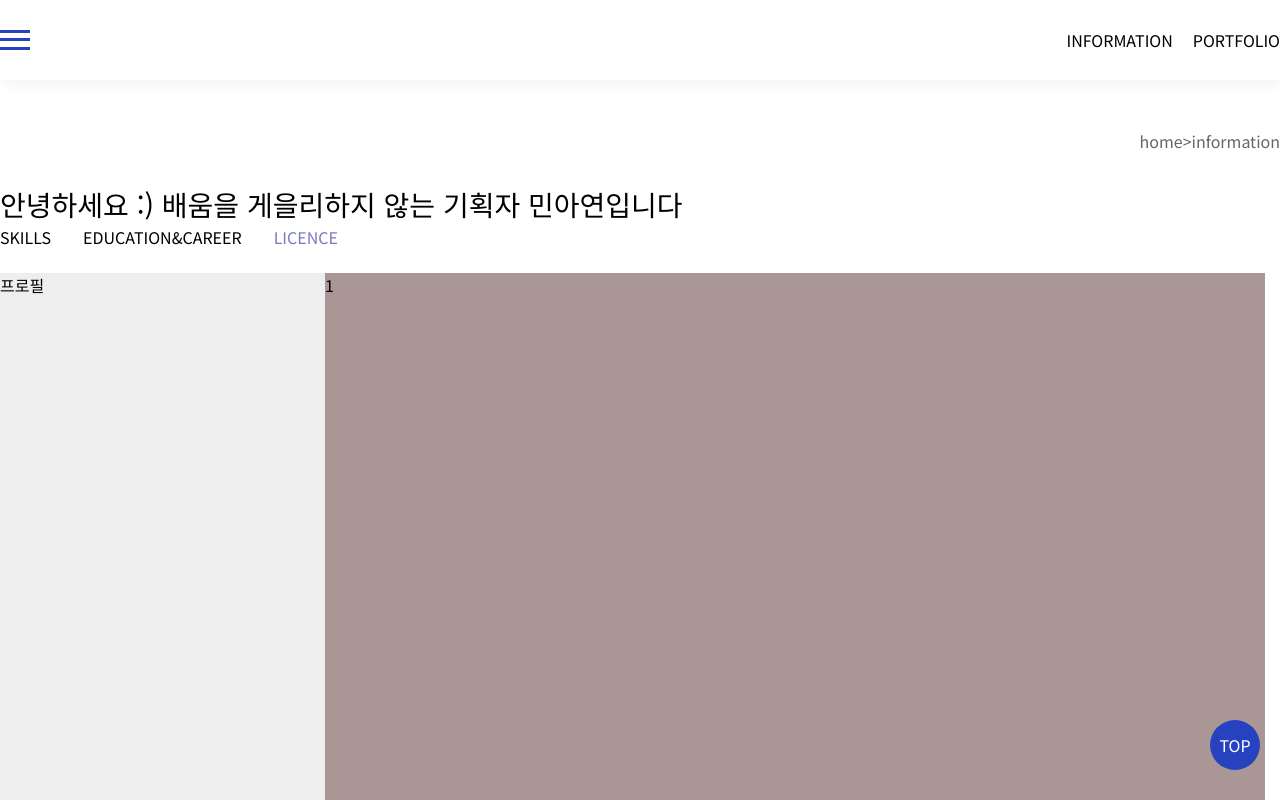
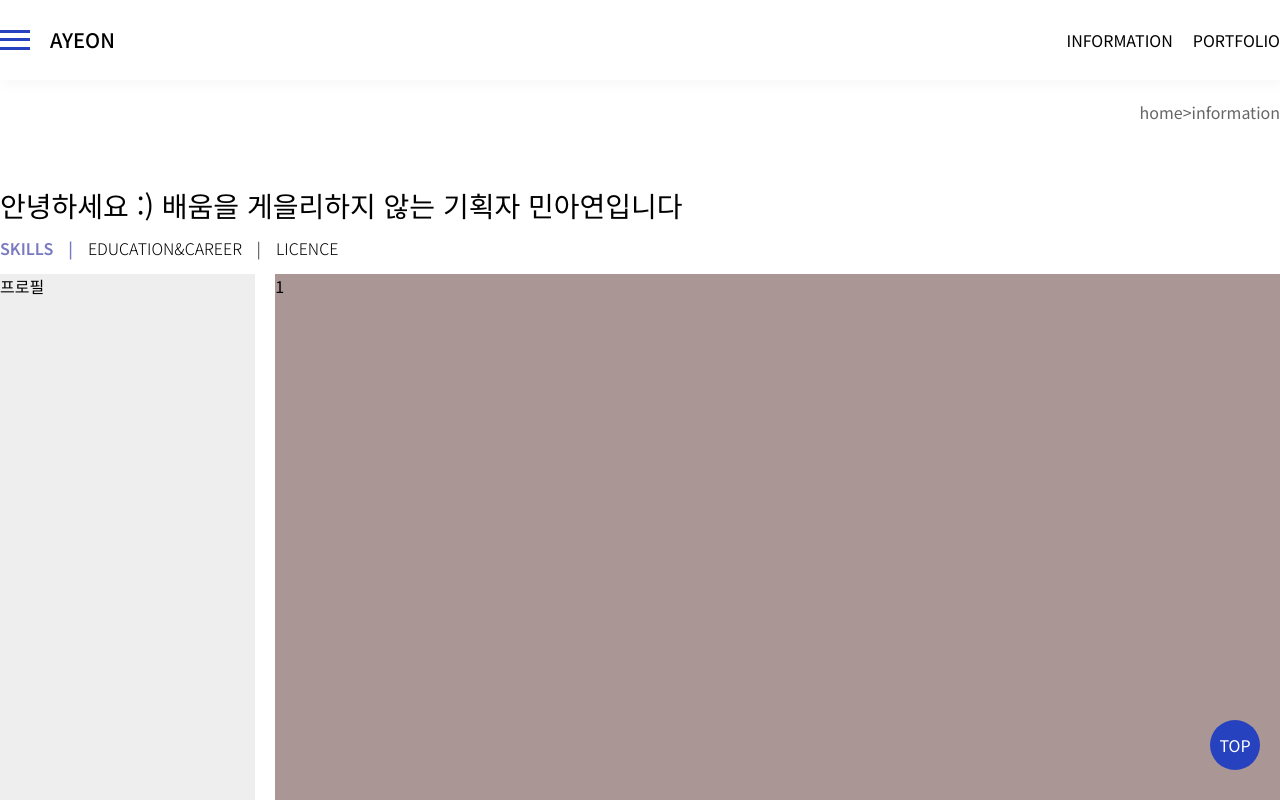
Before and after one commit to aktyu101/ayeon_portfolio, a Next.js app: page /information in a window 1280 px wide. Shown: the top 800 px of the page. Built offline with nearby package versions, Linux system fonts and the light colour scheme.

Commit message:
240324_2

```diff
--- a/src/components/breadcrumbs.js
+++ b/src/components/breadcrumbs.js
@@ -18,7 +18,7 @@ export default function Breadcrumbs() {
 
   return (
     <>
-      <div className="size-full flex justify-end text-[#666] pt-[49px]">
+      <div className="size-full flex justify-end text-[#666] pt-[20px]">
         <Link href="/">home</Link>
         {/* depth가 깊어져도 계속 추가되게 변경 */}
         {segments.map((segment, index) => (
--- a/src/components/information/InformationTemplate.js
+++ b/src/components/information/InformationTemplate.js
@@ -34,24 +34,28 @@ export default function InformationTemplate() {
     const target = contentRef.current[index];
     setSelectedContentIndex(index);
 
+    if (target) {
       window.scroll({
         top: target.offsetTop - 80,
         left: 0,
         behavior: "smooth",
       });
+    }
   };
 
   const buttonActiveClassName = (index) =>
-    twMerge(index === selectedContentIndex && "text-[#2299]");
+    twMerge(index === selectedContentIndex && "text-[#2299] font-semibold");
 
   useEffect(() => {
     document.addEventListener("scroll", () => {
       const scrollY = window.scrollY;
-
+      // 각 컨텐츠 영역의 위치 확인 후 현재 보여지는 영역 설정
       contentRef.current.forEach((ref, index) => {
-        const offsetY = ref.offsetTop - 80;
+        if (ref) {
+          const offsetY = ref.offsetTop - 300;
           if (scrollY >= offsetY) {
             setSelectedContentIndex(index);
+          }
         }
       });
     });
@@ -59,11 +63,11 @@ export default function InformationTemplate() {
 
   return (
     <div>
-      <div className="sticky top-0 h-[120px] bg-white pt-[30px] pb-[20px]">
+      <div className="sticky top-[80px] h-[150px] bg-white pt-[60px] pb-[20px]">
         <div className="text-[28px]">
           안녕하세요 :{")"} 배움을 게을리하지 않는 기획자 민아연입니다
         </div>
-        <ul className="flex gap-8 ">
+        <ul className="flex gap-[15px] pt-[10px] text-[16px] font-light">
           {contents.map((content, index) => (
             <button
               key={content.name}
@@ -71,16 +75,20 @@ export default function InformationTemplate() {
               className={buttonActiveClassName(index)}
             >
               {content.name}
+              {/* content name 사이에 '|' 추가 */}
+              {index !== contents.length - 1 && (
+                <span className="ml-[15px]">|</span>
+              )}
             </button>
           ))}
         </ul>
       </div>
 
       <div className="flex">
-        <div className=" top-[100px] w-[325px] h-[calc(100vh-80px)] bg-[#eee] sticky">
+        <div className=" top-[220px] w-[325px] h-[calc(100vh-220px)] bg-[#eee] sticky">
           프로필
         </div>
-        <div className="w-[940px] bg-[#eee] gap-y-[30px] wrap flex-wrap flex">
+        <div className="w-[100%] ml-5 bg-[#eee] gap-y-[30px] wrap flex-wrap flex">
           {contents.map((content, index) => (
             <div
               ref={addContentRef(index)}
--- a/src/components/menu.js
+++ b/src/components/menu.js
@@ -32,10 +32,16 @@ export default function Menu({ routes, onClick: handleClick }) {
 
 function MenuLink({ depth = 1, route }) {
   const styleMap = new Map([
-    [1, "text-[22px] font-medium text-white "],
+    [
+      1,
+      "text-[22px] font-medium text-white hover:text-[#ffffff8a] cursor-pointer",
+    ],
     // `[&:nth-child(odd)]:bg-gray-400`
-    [2, "text-[16px] font-extraLight text-white"],
-    [3, "text-[12px] text-[#eee]"],
+    [
+      2,
+      "text-[16px] font-extraLight text-white hover:text-[#ffffff8a] cursor-pointer",
+    ],
+    [3, "text-[12px] text-[#eee] hover:text-[#ffffff8a] cursor-pointer"],
   ]);
   const linkStyles = twMerge(styleMap.get(depth));
   return (
--- a/src/components/navigation.js
+++ b/src/components/navigation.js
@@ -7,6 +7,7 @@ import OpenBtn from "./open-btn";
 import Menu from "./menu";
 import { routes } from "../constants/route";
 import { motion } from "framer-motion";
+import { usePathname } from "next/navigation";
 
 export default function Navigation() {
   const [isOpenNav, setIsOpenNav] = useState(false);
@@ -23,6 +24,10 @@ export default function Navigation() {
     if (!hasHref) return;
     setIsOpenNav(false);
   };
+
+  //1depth 카테고리 링크 받아오기
+  console.log("test", routes[0].name, routes[0].link);
+
   return (
     <>
       <motion.div
@@ -39,7 +44,6 @@ export default function Navigation() {
             <Menu routes={routes} onClick={handleClickMenu} />
           </div>
         </div>
-        <Link href="/">main</Link>
         {/* flex:1 로 공간 젤 많이주고 flex 먹이고 align-items : flex-end */}
         <div className="flex gap-x-[4px] fixed bottom-[30px]">
           <button
@@ -61,12 +65,20 @@ export default function Navigation() {
         </div>
       </motion.div>
       {/* header */}
-      <div className="w-[100%] h-[80px] bg-[#fff] sticky top-0 z-50 flex items-center shadow-[2px_3px_15px_rgba(0,0,0,0.06)]">
+      <div className="w-[100%] h-[80px] bg-[#fff] sticky top-0 z-50 flex items-center shadow-[2px_3px_15px_rgba(0,0,0,0.04)]">
         <div className="w-[1280px] z-[51] mx-auto flex justify-between items-center">
-          <OpenBtn onClick={() => setIsOpenNav(true)}></OpenBtn>
+          <div className="flex gap-5 items-center text-[20px] font-medium">
+            <OpenBtn onClick={() => setIsOpenNav(true)}></OpenBtn>
+            <Link href={"/"}>
+              <span>AYEON</span>
+            </Link>
+          </div>
           <div className="flex gap-5">
-            <span>INFORMATION</span>
-            <span>PORTFOLIO</span>
+            {routes.map((route, index) => (
+              <Link key={index} href={route.link}>
+                <span>{route.name}</span>
+              </Link>
+            ))}
           </div>
         </div>
       </div>
--- a/src/constants/route.js
+++ b/src/constants/route.js
@@ -6,13 +6,13 @@ class RouteItem {
   }
 }
 
-export const information = new RouteItem("Information", "/information", [
+export const information = new RouteItem("INFORMATION", "/information", [
   new RouteItem("Skills", "/information"),
   new RouteItem("Education & Career", "/information"),
   new RouteItem("Licence", "/information"),
 ]);
 
-export const portfolio = new RouteItem("Portfolio", "/portfolio", [
+export const portfolio = new RouteItem("PORTFOLIO", "/portfolio", [
   new RouteItem("Develop Project", "/portfolio/project", [
     new RouteItem("01", "/portfolio/project/1"),
     new RouteItem("02", "/portfolio/project/2"),
```
Lines whose indentation alone changed are shown as unchanged.
